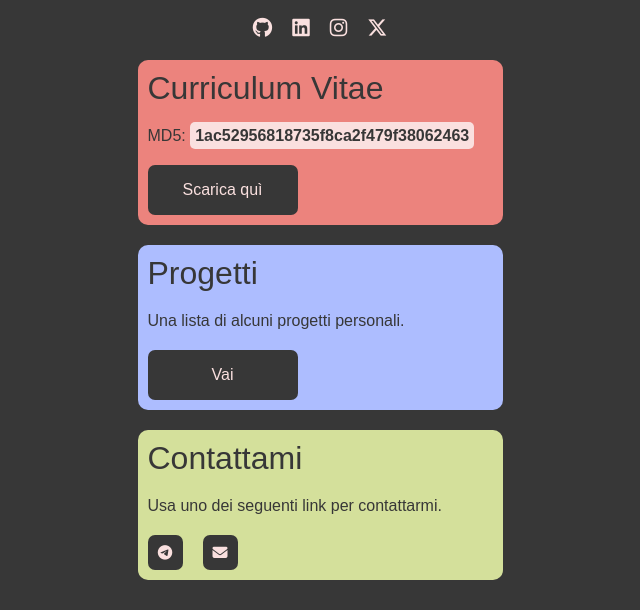
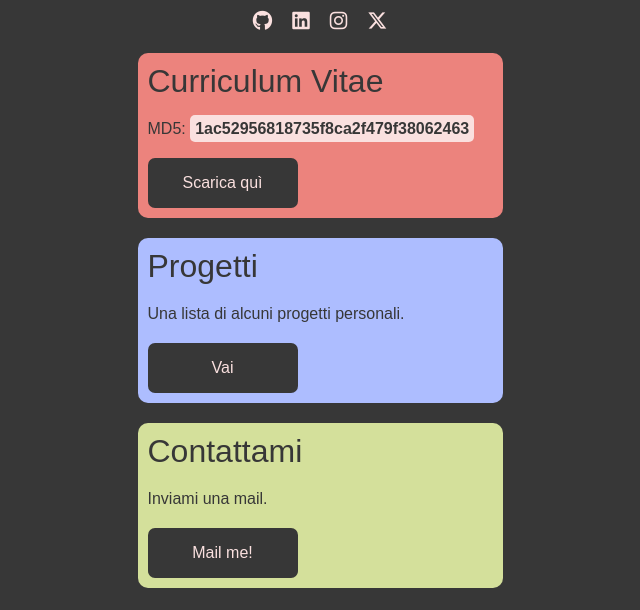
Before and after one commit to le0flo/html, a plain HTML site: page index.html in a window 1280 px wide. Shown: the part 190-800 px from the top of the page, without its empty margins (320-960 px from the left). Drawn offline with Linux system fonts and the light colour scheme; a web font is replaced by a local one.

Commit message:
aggiornato il bottone per i contatti

```diff
--- a/index.html
+++ b/index.html
@@ -38,11 +38,8 @@
 
     <div class="card contactme">
         <h1>Contattami</h1>
-        <p>Usa uno dei seguenti link per contattarmi.</p>
-        <div class="links">
-            <a href="https://t.me/peartopeer" class="appicon"><i class="fa-brands fa-telegram"></i></a>
-            <a href="mailto:leonardo@leoflo.me" class="appicon"><i class="fa-solid fa-envelope"></i></a>
-        </div>
+        <p>Inviami una mail.</p>
+        <a href="mailto:leonardo@leoflo.me" class="button">Mail me!</a>
     </div>
 </body>
 </html>
```
